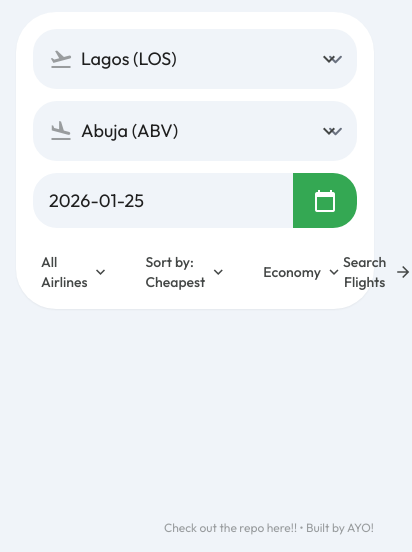
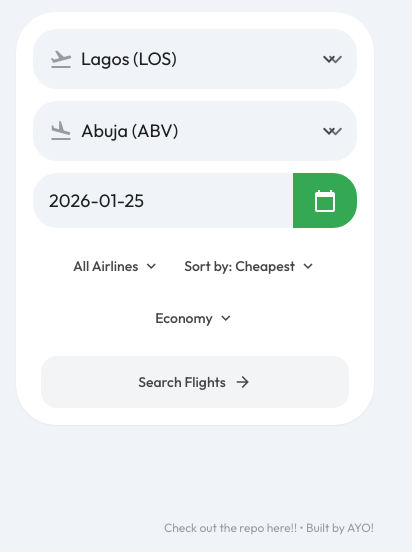
Before and after one commit to sforslime/live-flight-checker, a plain HTML site: page frontend/index.html in a window 390 px wide. Shown: the part 292-844 px from the top of the page, 412 px wide, since content can reach past the window. Drawn offline with nearby package versions, Linux system fonts and the light colour scheme; files that its build step writes are made by us from their sources; files whose address does not match are found by name.

Commit message:
feat: Add Twitter follow badge to README and improve responsive layout for search controls and footer.

```diff
--- a/frontend/index.html
+++ b/frontend/index.html
@@ -134,8 +134,9 @@
                     </div>
                 </div>
 
-                <div class="flex justify-between items-center mt-2 px-2">
-                    <div class="flex items-center gap-9 text-subtext-light dark:text-subtext-dark">
+                <div class="flex flex-col md:flex-row justify-between items-center mt-2 px-2 gap-4 md:gap-0">
+                    <div
+                        class="flex flex-wrap justify-center md:justify-start items-center gap-6 text-subtext-light dark:text-subtext-dark w-full md:w-auto">
                         <!-- Airline Filter -->
                         <div
                             class="relative group flex items-center gap-1 cursor-pointer hover:text-primary transition-colors">
@@ -176,7 +177,7 @@
 
                     </div>
                     <button id="search-btn"
-                        class="flex items-center gap-2 text-subtext-light dark:text-subtext-dark hover:text-primary dark:hover:text-primary-light transition-colors"
+                        class="w-full md:w-auto flex justify-center items-center gap-2 text-subtext-light dark:text-subtext-dark hover:text-primary dark:hover:text-primary-light transition-colors mt-2 md:mt-0 py-3 md:py-0 bg-gray-100 md:bg-transparent rounded-xl md:rounded-none dark:bg-gray-800 md:dark:bg-transparent"
                         type="submit">
                         <span class="text-sm font-medium">Search Flights</span>
                         <span class="material-icons text-lg">arrow_forward</span>
@@ -210,7 +211,9 @@
 
     <footer class="fixed bottom-4 right-4 text-xs text-subtext-light dark:text-subtext-dark opacity-50">
         <a class="cursor-pointer hover:text-primary transition-colors" target="_blank"
-            href="https://github.com/sforslime/live-flight-checker">Check out the repo here!!</a> • Built by AYO!
+            href="https://github.com/sforslime/live-flight-checker">Check out the repo here!!</a> • Built by <a
+            class="cursor-pointer hover:text-primary transition-colors" target="_blank"
+            href="https://github.com/sforslime">AYO!</a>
     </footer>
 
     <script src="/static/app.js?v=2"></script>
```
Also changed, not shown: 1 other file.
